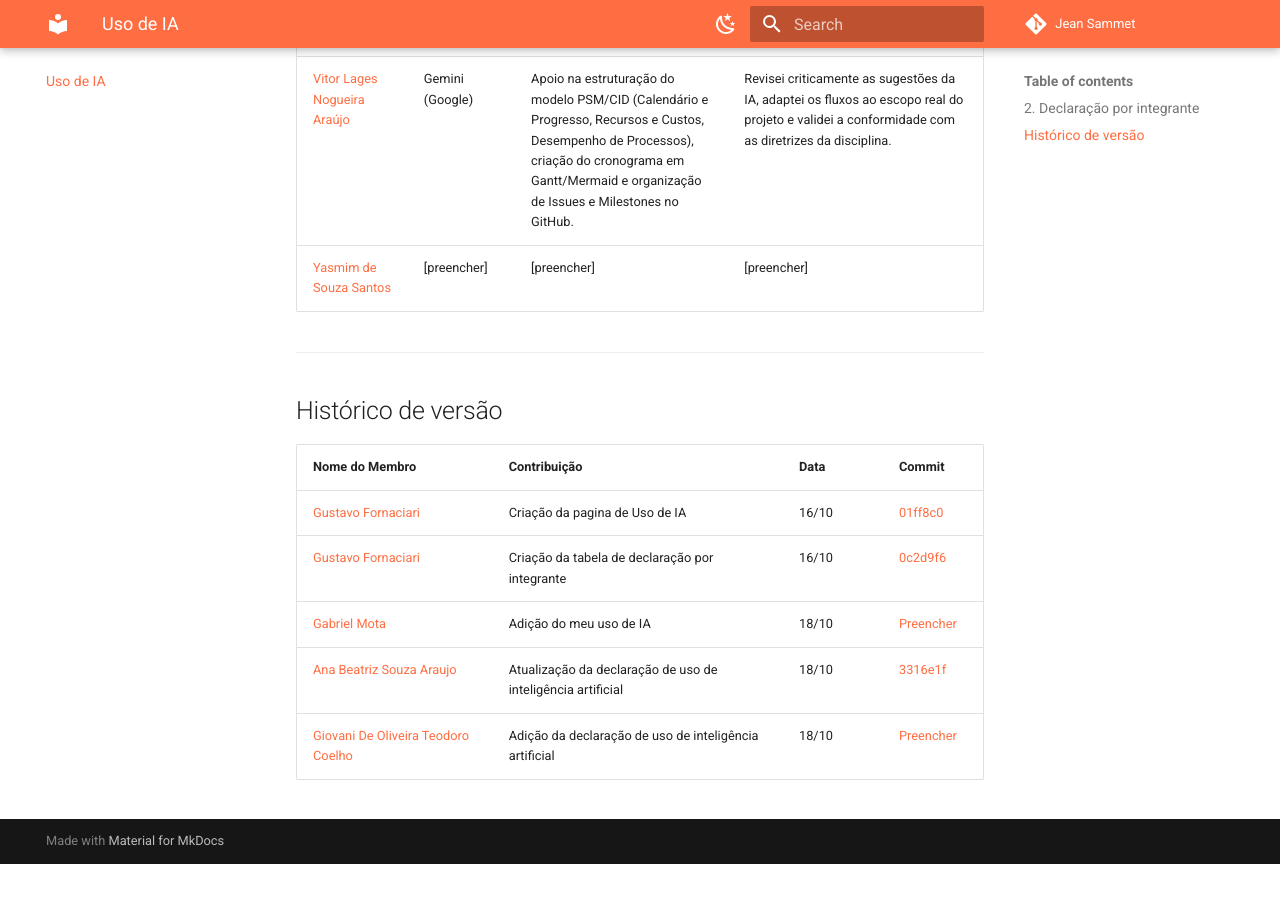
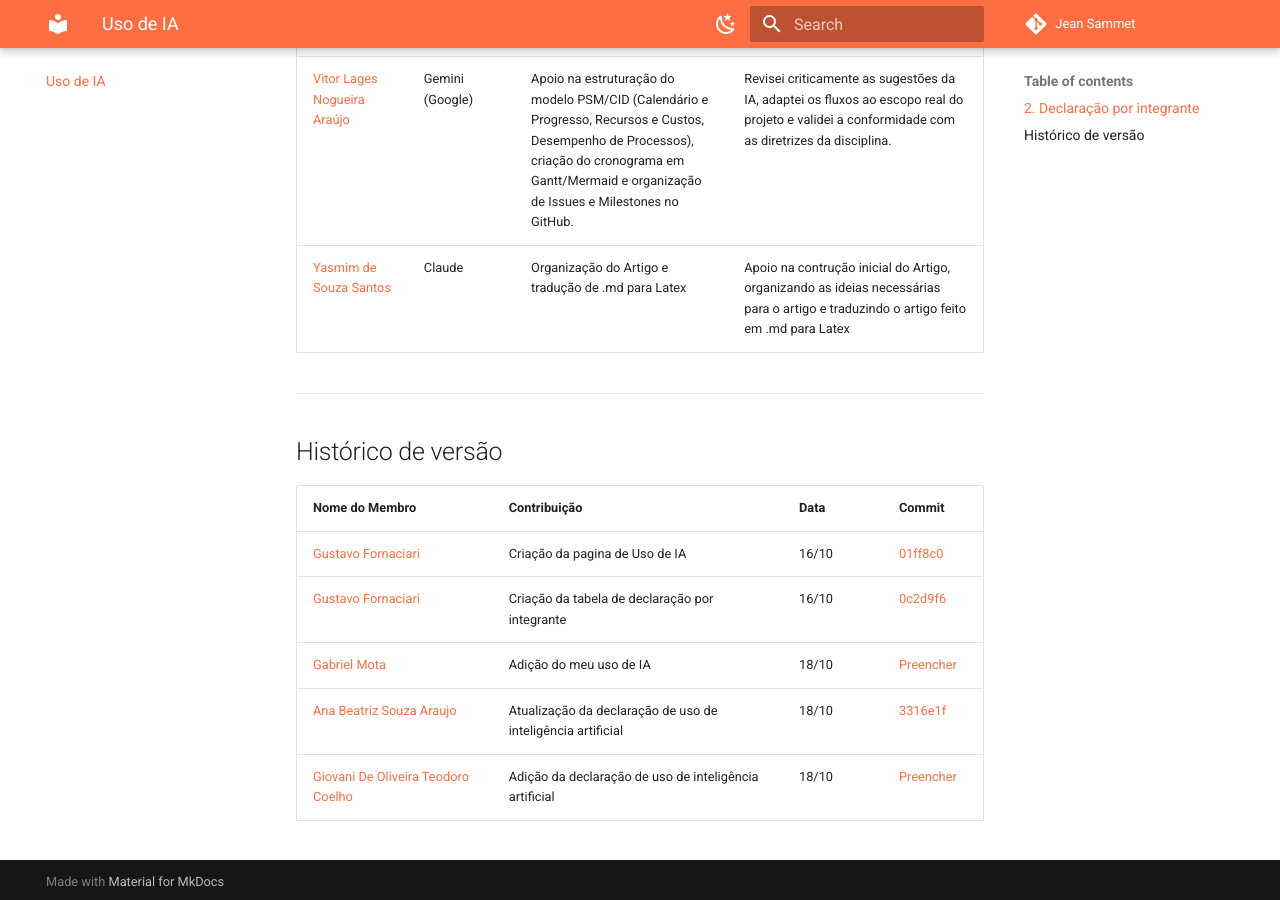
Before and after one commit to FCTE-Qualidade-de-Software-1/2026-2_T02_JEAN_SAMMET, an MkDocs documentation site: the page built from docs/usoDeIA/IA.md, in a window 1280 px wide and 900 px high, scrolled down 1109 px. Built offline with MkDocs 1.6.1 and Material for MkDocs 9.7.7, drawn with Linux system fonts in a browser that asks for light colours; comment, search, counter and statistics services are not loaded; before the commit the page ends 1973 px from its top, so only the background shows below that.

Commit message:
uso de IA

```diff
--- a/docs/usoDeIA/IA.md
+++ b/docs/usoDeIA/IA.md
@@ -10,7 +10,7 @@ Aqui dividimos o uso de IA para todos os integrantes do grupo
 | [Giovani de Oliveira Teodoro Coelho](https://github.com/Gotc2607) | ChatGPT / Gemini (Google) | Estruturação das hipóteses e métricas operacionais (Usabilidade e Segurança) no modelo GQM, diagramação em Mermaid, apoio na redação dos protocolos de teste e revisão ortográfica. | Ajustei a consistência das prioridades e pontuações com a Fase 1, corrigi fórmulas matemáticas de acordo com as normas ISO/IEC 25023 e ISO 9241-11, eliminei links quebrados e ajustei os procedimentos de coleta para garantir conformidade ética com a LGPD e o escopo não invasivo. |
 | [Gustavo Gomes Fornaciari](https://github.com/gugofo) | Claude | Organização do Repositório e Melhoria do texto | A IA criou pastas desnecessárias e que eu não havia pedido, ajustei para que ficasse como eu desejada. Alem disso, utilizei ela para melhorar e organizar meus pensamentos de como desenvolver o projeto na fase 1, fazendo ela organizar e deixar de maneira mais coerente oque eu tinha em mente |
  | [Vitor Lages Nogueira Araújo](https://github.com/VitorlagesNA) | Gemini (Google) | Apoio na estruturação do modelo PSM/CID (Calendário e Progresso, Recursos e Custos, Desempenho de Processos), criação do cronograma em Gantt/Mermaid e organização de Issues e Milestones no GitHub. | Revisei criticamente as sugestões da IA, adaptei os fluxos ao escopo real do projeto e validei a conformidade com as diretrizes da disciplina. |
-| [Yasmim de Souza Santos](https://github.com/eii-yahs) | [preencher] | [preencher] | [preencher] |
+| [Yasmim de Souza Santos](https://github.com/eii-yahs) | Claude | Organização do Artigo e tradução de .md para Latex | Apoio na contrução inicial do Artigo, organizando as ideias necessárias para o artigo e traduzindo o artigo feito em .md para Latex |
 
 ---
 
```
